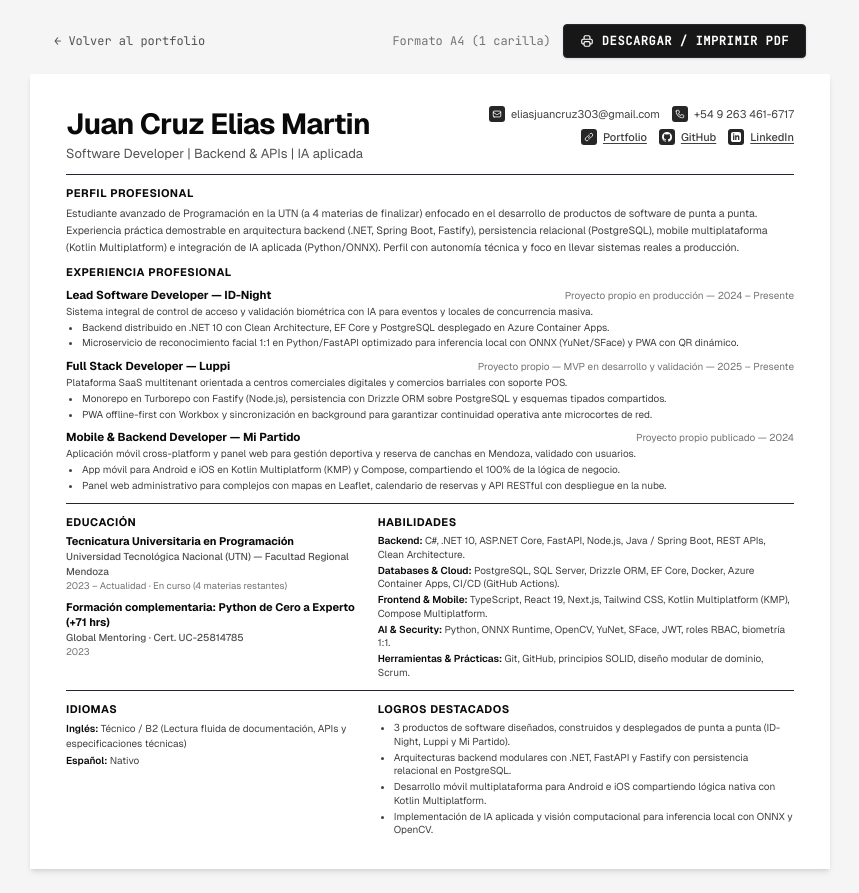
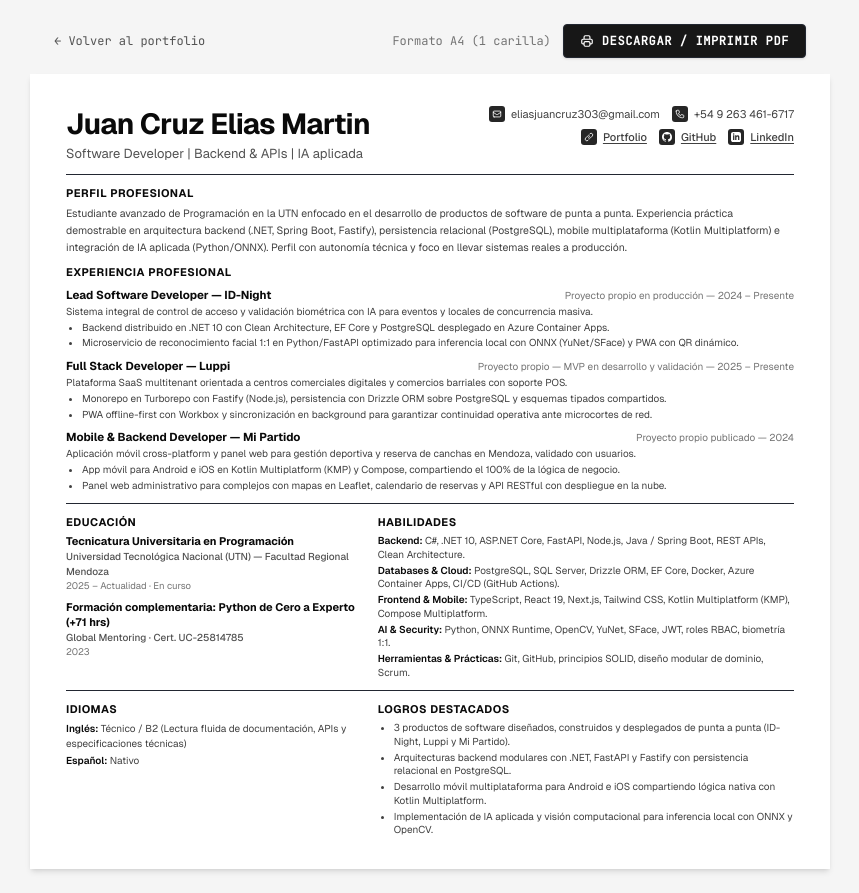
Before and after one commit to h4che404/portfolio, a Next.js app: page /cv in a window 1280 px wide. Shown: the whole page, without its empty margins (210-1069 px from the left). Built offline with nearby package versions, Linux system fonts and the light colour scheme; no server answers.

Commit message:
fix(cv): update UTN education start year to 2025 and remove remaining subjects mention

```diff
--- a/content/profile.ts
+++ b/content/profile.ts
@@ -75,7 +75,7 @@ export const education = [
   {
     title: "Tecnicatura Universitaria en Programación (TUP)",
     place: "Universidad Tecnológica Nacional (UTN) — Facultad Regional Mendoza",
-    period: "2023 – Actualidad (En curso — 4 materias para finalizar)",
+    period: "2025 – Actualidad (En curso)",
     detail:
       "Formación académica en ingeniería de software: Programación Orientada a Objetos (POO), Algoritmos y Estructuras de Datos, Arquitectura de Software, Clean Architecture y Patrones de Diseño (SOLID), Modelado y Gestión de Bases de Datos Relacionales (SQL), Análisis y Diseño de Sistemas con UML, Metodologías Ágiles (Scrum), Testing y Verificación de Software, Matemática y Estadística aplicada.",
   },
@@ -202,7 +202,7 @@ export const cvProfile = {
   linkedinLabel: "linkedin.com/in/juancruzelias",
   linkedinUrl: "https://linkedin.com/in/juancruzelias",
   summary:
-    "Estudiante avanzado de Programación en la UTN (a 4 materias de finalizar) enfocado en el desarrollo de productos de software de punta a punta. Experiencia práctica demostrable en arquitectura backend (.NET, Spring Boot, Fastify), persistencia relacional (PostgreSQL), mobile multiplataforma (Kotlin Multiplatform) e integración de IA aplicada (Python/ONNX). Perfil con autonomía técnica y foco en llevar sistemas reales a producción.",
+    "Estudiante avanzado de Programación en la UTN enfocado en el desarrollo de productos de software de punta a punta. Experiencia práctica demostrable en arquitectura backend (.NET, Spring Boot, Fastify), persistencia relacional (PostgreSQL), mobile multiplataforma (Kotlin Multiplatform) e integración de IA aplicada (Python/ONNX). Perfil con autonomía técnica y foco en llevar sistemas reales a producción.",
 } as const;
 
 export const cvExperiences = [
@@ -242,7 +242,7 @@ export const cvEducation = [
   {
     degree: "Tecnicatura Universitaria en Programación",
     institution: "Universidad Tecnológica Nacional (UTN) — Facultad Regional Mendoza",
-    periodAndStatus: "2023 – Actualidad · En curso (4 materias restantes)",
+    periodAndStatus: "2025 – Actualidad · En curso",
   },
   {
     degree: "Formación complementaria: Python de Cero a Experto (+71 hrs)",
```
